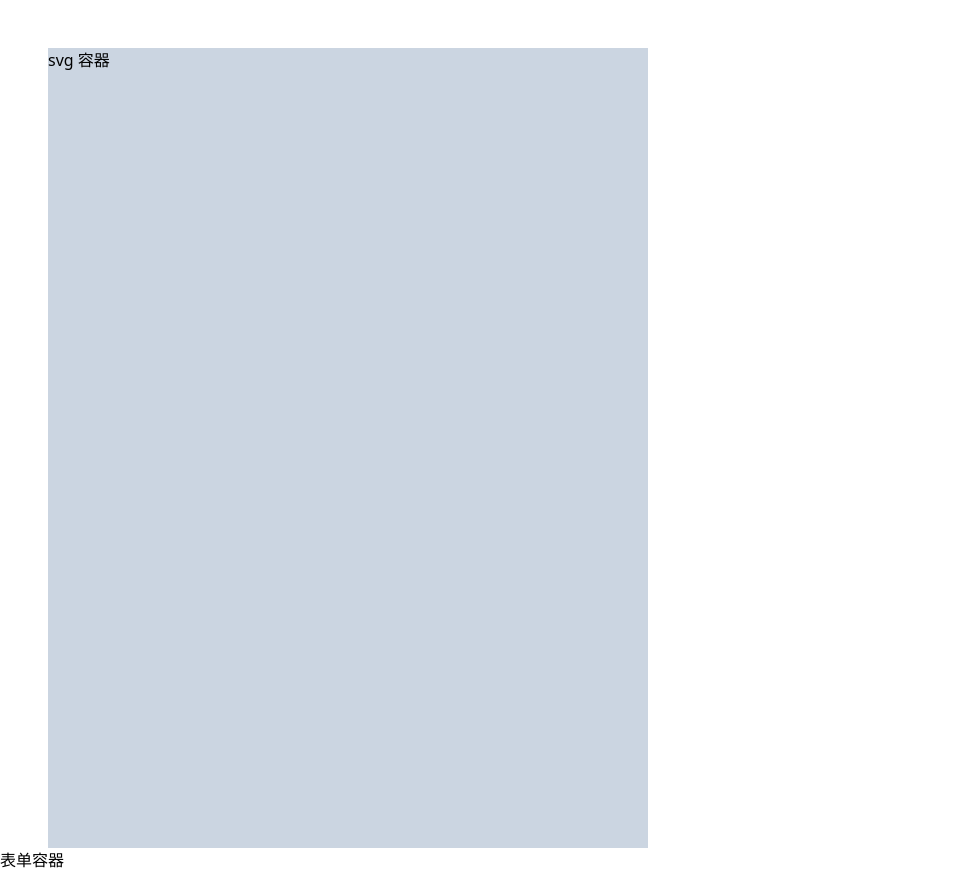
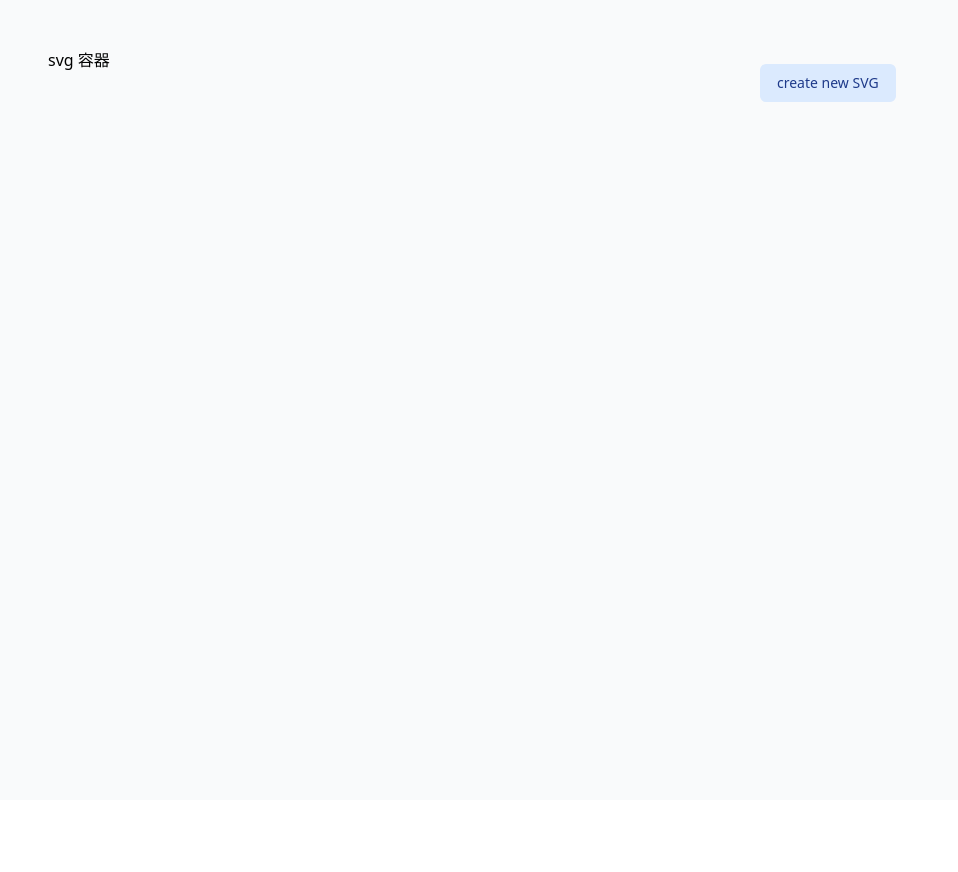
Before and after one commit to a2670392079/p-chart-build, a React app: page / in a window 1280 px wide. Shown: the whole page, without its empty margins (0-958 px from the left). After the commit the page ends 848 px from the top, so only its background shows below. Built offline with nearby package versions, Linux system fonts and the light colour scheme.

Commit message:
feat(page): create base components
可能不使用组件库的话会有很多麻烦

```diff
--- a/package.json
+++ b/package.json
@@ -19,7 +19,12 @@
   "author": "myq",
   "license": "ISC",
   "dependencies": {
+    "@headlessui/react": "^1.5.0",
+    "@heroicons/react": "^1.0.5",
     "d3": "^7.3.0",
+    "lodash-es": "^4.17.21",
+    "mobx": "^6.4.1",
+    "mobx-react": "^7.3.0",
     "react": "^17.0.2",
     "react-dom": "^17.0.2"
   },
@@ -28,6 +33,7 @@
     "@babel/preset-env": "^7.16.11",
     "@babel/preset-react": "^7.16.7",
     "@types/d3": "^7.1.0",
+    "@types/lodash-es": "^4.17.6",
     "@types/react": "^17.0.39",
     "@types/react-dom": "^17.0.11",
     "@webpack-cli/generators": "^2.4.2",
--- a/src/App.tsx
+++ b/src/App.tsx
@@ -1,23 +1,24 @@
-import React from "react";
-import './global.css';
+import React, { useRef } from "react";
+import "./global.css";
 import SVGContainer from "./components/visiual/SVGContainer";
-import FormContainer from './components/normal/FormContainer';
+import FormContainer from "./components/normal/FormContainer";
 import ReactDOM from "react-dom";
-
+import { appendSVG, SVGConfig} from "./utils/SVGUtils";
 
 const MainApp: React.FC = () => {
+  const svgContainerRef = useRef();
+
+  const addSVG = (config: SVGConfig) => {
+    appendSVG(svgContainerRef.current, config);
+  };
   return (
-    <div className=" flex flex-col min-h-screen h-screen w-screen">
-      <SVGContainer width={600} />
-      <FormContainer />
+    <div className=" flex flex-row min-h-screen h-screen w-screen bg-gray-50">
+      <SVGContainer ref={svgContainerRef} width={600} />
+      <FormContainer addSVG={addSVG} />
     </div>
   );
 };
 
-
 export default () => {
-  ReactDOM.render(
-    <MainApp />,
-    document.getElementById('root')
-  )
-}
+  ReactDOM.render(<MainApp />, document.getElementById("root"));
+};
--- a/src/components/normal/FormContainer.tsx
+++ b/src/components/normal/FormContainer.tsx
@@ -1,7 +1,19 @@
 import React from "react";
+import { SVGConfig } from "../../utils/SVGUtils";
+import {Button} from './base-components/BaseComponents';
+import CreateSVGDialog from './form-components/CreateSVGDialog'
 
-const FormContainer: React.FC = () => {
-  return <div className=" flex-grow">表单容器</div>;
+interface FormContainerProps {
+  addSVG: (config: SVGConfig) => void;
+}
+
+const FormContainer: React.FC<FormContainerProps> = (props) => {
+  const {addSVG} = props;
+  return (
+    <div className=" flex-grow overflow-auto mx-12 mt-12 p-4 min-h-screen">
+      <CreateSVGDialog onOk={(v) => console.log(v)} />
+    </div>
+  );
 };
 
 export default FormContainer;
--- /dev/null
+++ b/src/components/normal/base-components/BaseComponents.tsx
@@ -0,0 +1,10 @@
+import { Basic, generator } from "./CreateBaseComponents";
+
+export const Button = generator({
+  suffixCls: {
+    default:
+      "inline-flex justify-center px-4 py-2 text-sm font-medium text-blue-900 bg-blue-100 border border-transparent rounded-md hover:bg-blue-200 focus:outline-none focus-visible:ring-2 focus-visible:ring-offset-2 focus-visible:ring-blue-500 max-w-max",
+  },
+  tagName: "button",
+  displayName: "Button",
+})(Basic);
--- /dev/null
+++ b/src/components/normal/base-components/CreateBaseComponents.tsx
@@ -0,0 +1,43 @@
+import React from "react";
+
+export interface BasicProps extends React.HTMLAttributes<HTMLDivElement> {
+  prefixCls?: string;
+  classType?: string;
+}
+
+export type TagName = "button";
+
+interface BasicPropsWithTagName extends BasicProps {
+  tagName: TagName;
+}
+
+export interface GeneratorProps {
+  suffixCls: Record<string, string>;
+  tagName: TagName;
+  displayName: string;
+}
+
+export const Basic = (props: BasicPropsWithTagName) => {
+  const { prefixCls, className, children, tagName, ...others } = props;
+  const classString = `${prefixCls} ${className ?? ""}`;
+  return React.createElement(
+    tagName,
+    { className: classString, ...others },
+    children
+  );
+};
+
+export const generator = ({ suffixCls, displayName, tagName }: GeneratorProps) => {
+  return (BasicComponent: typeof Basic) => {
+    const Adapter: React.Factory<BasicProps> = (props) => {
+      const { classType } = props;
+
+      const prefixCls = suffixCls[classType] ?? suffixCls["default"] ?? "";
+      return (
+        <BasicComponent prefixCls={prefixCls} tagName={tagName} {...props} />
+      );
+    };
+
+    return Adapter;
+  };
+};
--- /dev/null
+++ b/src/components/normal/form-components/CreateSVGDialog.tsx
@@ -0,0 +1,84 @@
+import React, { useState, Fragment } from "react";
+import { Dialog, Transition } from "@headlessui/react";
+import { Button } from "../base-components/BaseComponents";
+import { SVGConfig } from "../../../utils/SVGUtils";
+
+interface CreateSVGDialogProps {
+  onOk: (config: SVGConfig) => void;
+}
+
+const CreateSVGDialog: React.FC<CreateSVGDialogProps> = (props) => {
+  const { onOk } = props;
+  const [show, setShow] = useState(false);
+
+  return (
+    <>
+      <Button onClick={() => setShow(!show)}>create new SVG</Button>
+      <Transition appear show={show} as={Fragment}>
+        <Dialog
+          as="div"
+          className="fixed inset-0 z-10 overflow-y-auto"
+          onClose={() => setShow(false)}
+        >
+          <div className="min-h-screen px-4 text-center">
+            <Transition.Child
+              as={Fragment}
+              enter="ease-out duration-300"
+              enterFrom="opacity-0"
+              enterTo="opacity-100"
+              leave="ease-in duration-200"
+              leaveFrom="opacity-100"
+              leaveTo="opacity-0"
+            >
+              <Dialog.Overlay className="fixed inset-0 bg-black opacity-30" />
+            </Transition.Child>
+
+            {/* This element is to trick the browser into centering the modal contents. */}
+            <span
+              className="inline-block h-screen align-middle"
+              aria-hidden="true"
+            >
+              &#8203;
+            </span>
+            <Transition.Child
+              as={Fragment}
+              enter="ease-out duration-300"
+              enterFrom="opacity-0 scale-95"
+              enterTo="opacity-100 scale-100"
+              leave="ease-in duration-200"
+              leaveFrom="opacity-100 scale-100"
+              leaveTo="opacity-0 scale-95"
+            >
+              <div className="inline-block w-full max-w-md p-6 my-8 overflow-hidden text-left align-middle transition-all transform bg-white shadow-xl rounded-2xl">
+                <Dialog.Title
+                  as="h3"
+                  className="text-lg font-medium leading-6 text-gray-900"
+                >
+                  create new SVG
+                </Dialog.Title>
+                <div className="mt-2">
+                  <p className="text-sm text-gray-500">
+                    Your payment has been successfully submitted. We’ve sent you
+                    an email with all of the details of your order.
+                  </p>
+                </div>
+
+                <div className="mt-4">
+                  <button
+                    type="button"
+                    className="inline-flex justify-center px-4 py-2 text-sm font-medium text-blue-900 bg-blue-100 border border-transparent rounded-md hover:bg-blue-200 focus:outline-none focus-visible:ring-2 focus-visible:ring-offset-2 focus-visible:ring-blue-500"
+                    onClick={() => setShow(false)}
+                  >
+                    create
+                  </button>
+                </div>
+              </div>
+            </Transition.Child>
+          </div>
+        </Dialog>
+      </Transition>
+    </>
+  );
+};
+
+export default CreateSVGDialog;
--- a/src/components/visiual/SVGContainer.tsx
+++ b/src/components/visiual/SVGContainer.tsx
@@ -12,7 +12,7 @@ const SVGContainer: React.ForwardRefRenderFunction<
     <div
       ref={ref}
       style={{ width: props.width }}
-      className=" overflow-auto bg-slate-300 flex flex-col mx-12 mt-12 min-h-screen"
+      className=" overflow-auto flex flex-col mx-12 mt-12 min-h-screen"
     >
         svg 容器
     </div>
--- a/src/utils/SVGUtils.ts
+++ b/src/utils/SVGUtils.ts
@@ -1,11 +1,13 @@
-interface ElementConfig {
+import { curry } from "lodash-es";
+
+export interface ElementConfig {
   id: string;
   className?: string;
   width?: number;
   height?: number;
 }
 
-interface SVGConfig extends ElementConfig {
+export interface SVGConfig extends ElementConfig {
   version?: string;
 }
 
@@ -26,9 +28,11 @@ export const createSVG = ({
 };
 
 export const appendChild = (
-create: (arg: any) => Element,
+  create: (arg: any) => Element,
   ref: HTMLElement,
-  config: ElementConfig,
+  config: ElementConfig
 ) => {
   ref.appendChild(create(config));
 };
+
+export const appendSVG = curry(appendChild)(createSVG);
--- a/tsconfig.json
+++ b/tsconfig.json
@@ -5,7 +5,8 @@
     "module": "es6",
     "target": "es5",
     "allowJs": true,
-    "jsx": "react-jsx"
+    "jsx": "react-jsx",
+    "moduleResolution": "node"
   },
   "files": ["src/index.ts"]
 }
```
Also changed, not shown: 1 other file (tests, documents, lock files or other folders).
